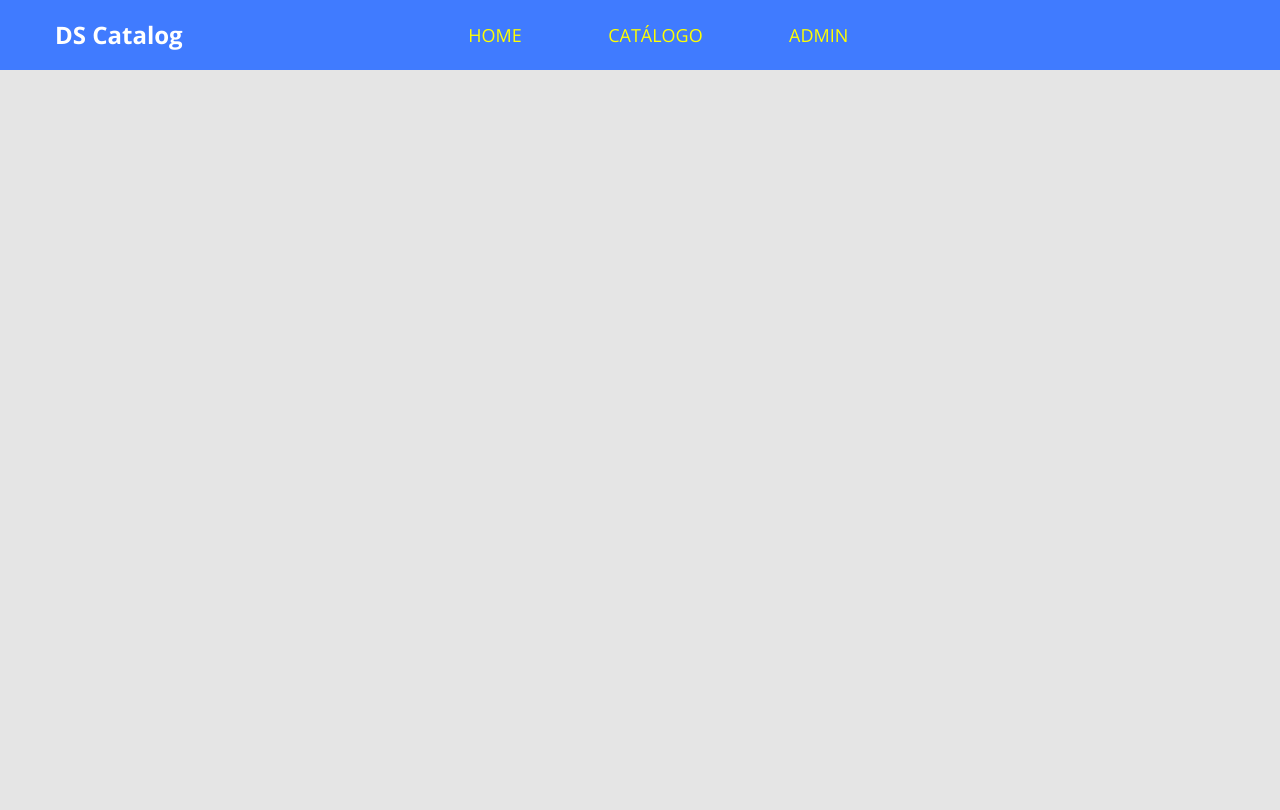
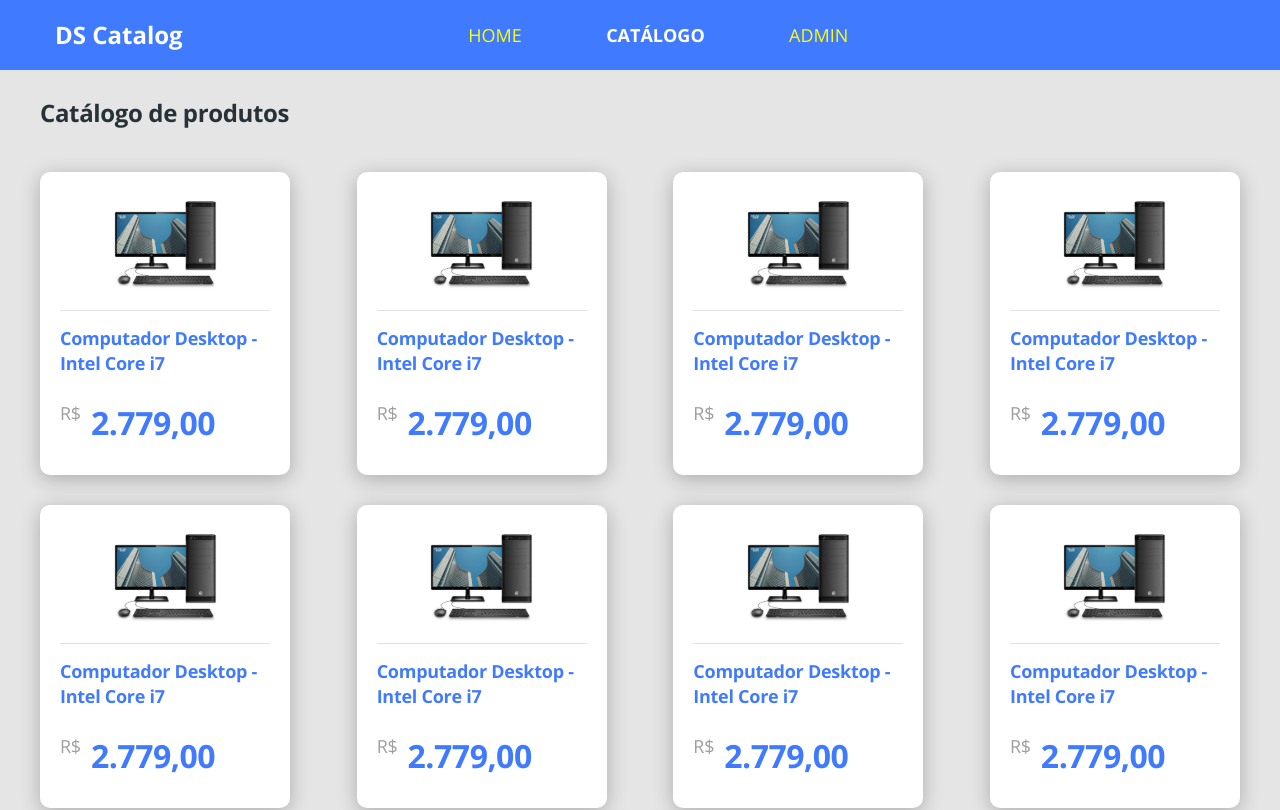
Before and after one commit to ruriknj/dscatalog-bootcamp-devsuperior, a React (Create React App) app in the folder front-web/: page /products in a window 1280 px wide. Shown: the top 810 px of the page. Built offline with nearby package versions, Linux system fonts and the light colour scheme.

Commit message:
Criando rotas da página de detalhes do produto

```diff
--- a/front-web/src/Routes.tsx
+++ b/front-web/src/Routes.tsx
@@ -3,6 +3,7 @@
 import Navbar from './core/components/Navbar';
 import Admin from './pages/Admin';
 import Catalog from './pages/Catalog';
+import ProductDetails from './pages/Catalog/components/ProductDetails';
 import Home from './pages/Home';
 
 const Routes = () => (
@@ -12,8 +13,11 @@
         <Route path="/" exact>
             <Home />
         </Route>
-        <Route path="/catalog">
+        <Route path="/products" exact>
             <Catalog />
+        </Route>
+        <Route path="/products/:productId">
+            <ProductDetails />
         </Route>
         <Route path="/admin">
             <Admin />
--- a/front-web/src/core/components/Navbar/index.tsx
+++ b/front-web/src/core/components/Navbar/index.tsx
@@ -17,7 +17,7 @@
                     </NavLink>
                 </li>
                 <li>
-                    <NavLink to="/catalog" activeClassName="active">
+                    <NavLink to="/products" activeClassName="active">
                         CATÁLOGO
                     </NavLink>
                 </li>
--- /dev/null
+++ b/front-web/src/pages/Catalog/components/ProductDetails/index.tsx
@@ -0,0 +1,19 @@
+import React from 'react';
+import {useParams} from 'react-router-dom'
+import './style.scss';
+
+type ParamsType = {
+    productId: string;
+}
+
+const ProductDetails = () => {
+    const {productId} = useParams<ParamsType>();
+    console.log(productId);
+    return (
+        <div className="product-details-container">
+            <h1>Product details</h1>
+        </div>
+    );
+};
+
+export default ProductDetails;
--- a/front-web/src/pages/Catalog/index.tsx
+++ b/front-web/src/pages/Catalog/index.tsx
@@ -1,4 +1,5 @@
 import React from 'react';
+import { Link } from 'react-router-dom';
 import ProductCard from './components/productCard';
 import './styles.scss';
 
@@ -8,16 +9,16 @@
             Catálogo de produtos
         </h1>
         <div className="catalog-products">
-            <ProductCard />
-            <ProductCard />
-            <ProductCard />
-            <ProductCard />
-            <ProductCard />
-            <ProductCard />
-            <ProductCard />
-            <ProductCard />
+            <Link to="/products/1"><ProductCard /></Link>
+            <Link to="/products/2"><ProductCard /></Link>
+            <Link to="/products/4"><ProductCard /></Link>
+            <Link to="/products/5"><ProductCard /></Link>
+            <Link to="/products/6"><ProductCard /></Link>
+            <Link to="/products/7"><ProductCard /></Link>
+            <Link to="/products/8"><ProductCard /></Link>
+            <Link to="/products/9"><ProductCard /></Link>
+            <Link to="/products/10"><ProductCard /></Link>
         </div>
     </div>
-
 );
 export default Catalog;
--- a/front-web/src/pages/Home/index.tsx
+++ b/front-web/src/pages/Home/index.tsx
@@ -13,7 +13,7 @@
                     Ajudaremos você a encontrar os melhores
                      produtos <br/> disponíveis no mercado.
                 </p>
-                <Link to="/catalog">
+                <Link to="/products">
                 <Buttonicon text="inicie agora a sua busca"/>
                 </Link>
             </div>
```
Also changed, not shown: front-web/Exemplo.jsx (added, +12 -0 lines), front-web/src/pages/Catalog/components/ProductDetails/style.scss (added).
